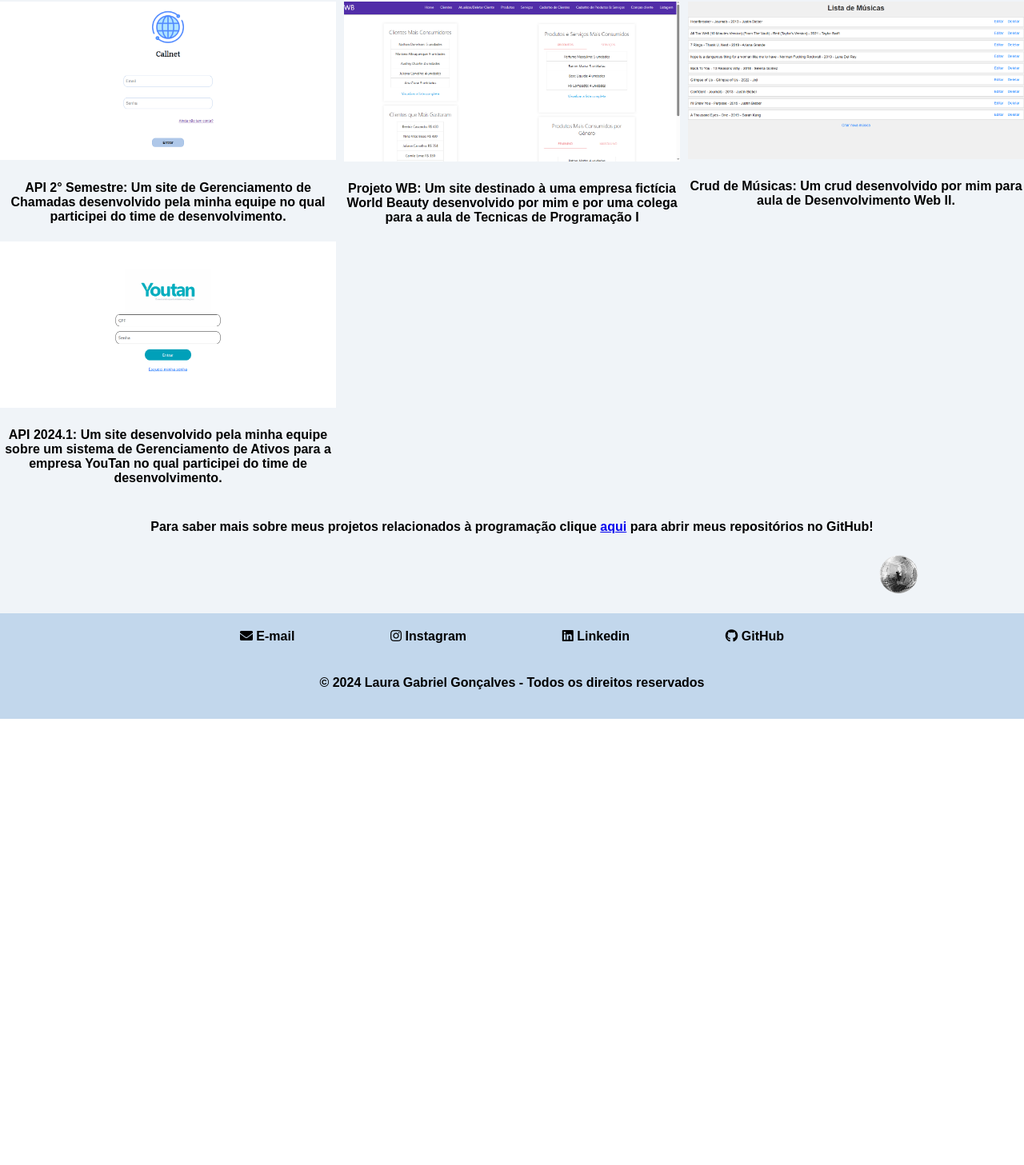
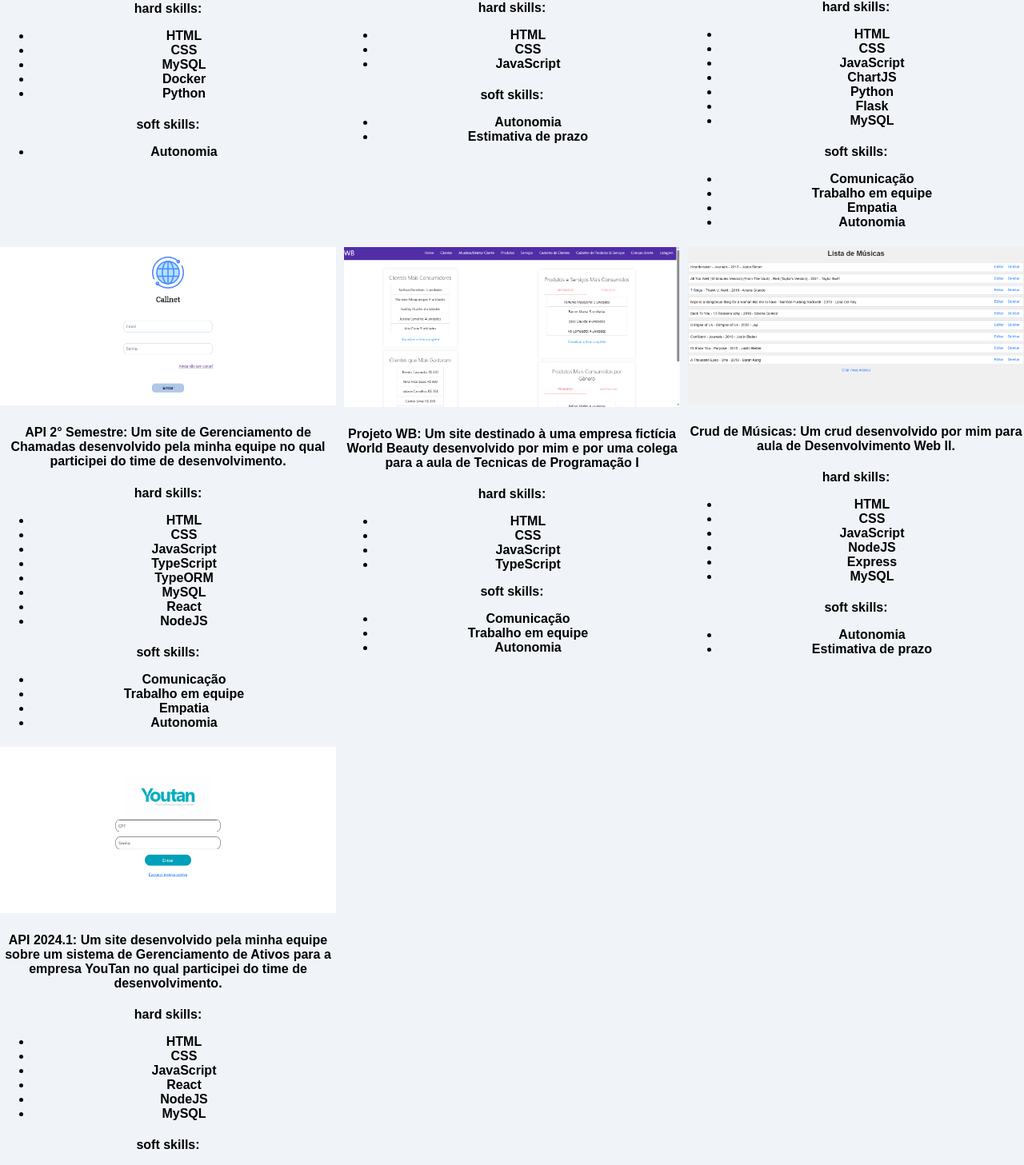
Before and after one commit to eulauragabriel/portfolio-old, a Next.js app: page /projetos in a window 1280 px wide. Shown: the part 674-2131 px from the top of the page at 80% size. Before the commit the page ends 1573 px from the top, so only its background shows below. Built offline with nearby package versions, Linux system fonts and the light colour scheme; a web font is replaced by a local one.

Commit message:
Adicionando soft e hard skills

```diff
--- a/src/pages/projetos.js
+++ b/src/pages/projetos.js
@@ -19,34 +19,150 @@ const Projetos = () => {
         <a href="https://github.com/eulauragabriel/site-unes" target="_blank">
           <img src="/images/projetoI.png" alt="site unes" width="30%" />
           <h4>UNES: Um site educacional com recursos interativos desenvolvido por mim para a aula de Desenvolvimento Web I.</h4>
+          <h4>hard skills:
+            <ul>
+              <li>HTML</li>
+              <li>CSS</li>
+              <li>MySQL</li>
+              <li>Docker</li>
+              <li>Python</li>
+            </ul>
+          </h4>
+          <h4>soft skills:
+            <ul>
+              <li>Autonomia</li>
+            </ul>
+          </h4>
         </a>
         <a href="https://github.com/eulauragabriel/portfolio" target="_blank">
           <img src="/images/projetoII.png" alt="site portfolio" width="30%" />
           <h4>Portfólio: Uma coleção pessoal de trabalhos e ilustrações desenvolvido por mim para a aula de Design Digital.</h4>
+          <h4>hard skills:
+            <ul>
+              <li>HTML</li>
+              <li>CSS</li>
+              <li>JavaScript</li>
+            </ul>
+          </h4>
+          <h4>soft skills:
+            <ul>
+              <li>Autonomia</li>
+              <li>Estimativa de prazo</li>
+            </ul>
+          </h4>
         </a>
         <a href="https://github.com/Equipe-CodeLand/API-2023.1" target="_blank">
           <img src="/images/projetoIII.png" alt="site api 1° semestre" width="30%" />
           <h4>API 1° Semestre: Um site desenvolvido pela minha equipe sobre Covid Longa no qual participei do time de desenvolvimento.</h4>
+        <h4>hard skills:
+          <ul>
+            <li>HTML</li>
+            <li>CSS</li>
+            <li>JavaScript</li>
+            <li>ChartJS</li>
+            <li>Python</li>
+            <li>Flask</li>
+            <li>MySQL</li>
+          </ul>
+        </h4>
+        <h4>soft skills:
+          <ul>
+            <li>Comunicação</li>
+            <li>Trabalho em equipe</li>
+            <li>Empatia</li>
+            <li>Autonomia</li>
+          </ul>
+        </h4>
         </a>
       </div>
       <div className={styles.images}>
         <a href="https://github.com/Equipe-CodeLand/API-2023.2" target="_blank">
           <img src="/images/projetoIV.png" alt="site api 2° semestre" width="30%" />
           <h4>API 2° Semestre: Um site de Gerenciamento de Chamadas desenvolvido pela minha equipe no qual participei do time de desenvolvimento.</h4>
+          <h4>hard skills:
+            <ul>
+              <li>HTML</li>
+              <li>CSS</li>
+              <li>JavaScript</li>
+              <li>TypeScript</li>
+              <li>TypeORM</li>
+              <li>MySQL</li>
+              <li>React</li>
+              <li>NodeJS</li>
+            </ul>
+          </h4>
+          <h4>soft skills:
+            <ul>
+              <li>Comunicação</li>
+              <li>Trabalho em equipe</li>
+              <li>Empatia</li>
+              <li>Autonomia</li>
+            </ul>
+          </h4>
         </a>
         <a href="https://github.com/leticiacarvalho04/WB/tree/atvi5-wb" target="_blank">
           <img src="/images/projetoV.png" alt="site wb" width="30%" />
           <h4>Projeto WB: Um site destinado à uma empresa fictícia World Beauty desenvolvido por mim e por uma colega para a aula de Tecnicas de Programação I</h4>
+          <h4>hard skills:
+            <ul>
+              <li>HTML</li>
+              <li>CSS</li>
+              <li>JavaScript</li>
+              <li>TypeScript</li>
+            </ul>
+          soft skills:
+            <ul>
+              <li>Comunicação</li>
+              <li>Trabalho em equipe</li>
+              <li>Autonomia</li>
+            </ul>
+          </h4>
         </a>
         <a href="https://github.com/eulauragabriel/desenvolvimento-web-II/tree/main/lista_03" target="_blank">
           <img src="/images/projetoVI.png" alt="site lista03" width="30%" />
           <h4>Crud de Músicas: Um crud desenvolvido por mim para aula de Desenvolvimento Web II.</h4>
+          <h4>hard skills:
+            <ul>
+              <li>HTML</li>
+              <li>CSS</li>
+              <li>JavaScript</li>
+              <li>NodeJS</li>
+              <li>Express</li>
+              <li>MySQL</li>
+            </ul>
+          </h4>
+          <h4>soft skills:
+            <ul>
+              <li>Autonomia</li>
+              <li>Estimativa de prazo</li>
+            </ul>
+          </h4>
         </a>
       </div>
       <div className={styles.images}>
         <a href="https://github.com/Equipe-CodeLand/API-2024.1" target="_blank">
           <img src="/images/projetoVII.png" alt="site api 2024.1" width="30%" />
           <h4>API 2024.1: Um site desenvolvido pela minha equipe sobre um sistema de Gerenciamento de Ativos para a empresa YouTan no qual participei do time de desenvolvimento.</h4>
+          <h4>hard skills:
+            <ul>
+              <li>HTML</li>
+              <li>CSS</li>
+              <li>JavaScript</li>
+              <li>React</li>
+              <li>NodeJS</li>
+              <li>MySQL</li>
+            </ul>
+          </h4>
+          <h4>soft skills:
+            <ul>
+              <li>Comunicação</li>
+              <li>Trabalho em equipe</li>
+              <li>Empatia</li>
+              <li>Autonomia</li>
+              <li>Estimativa de prazo</li>
+              <li>Comunicação com cliente externo</li>
+            </ul>
+          </h4>
         </a>
         <a href=""></a>
         <a href=""></a>
```
